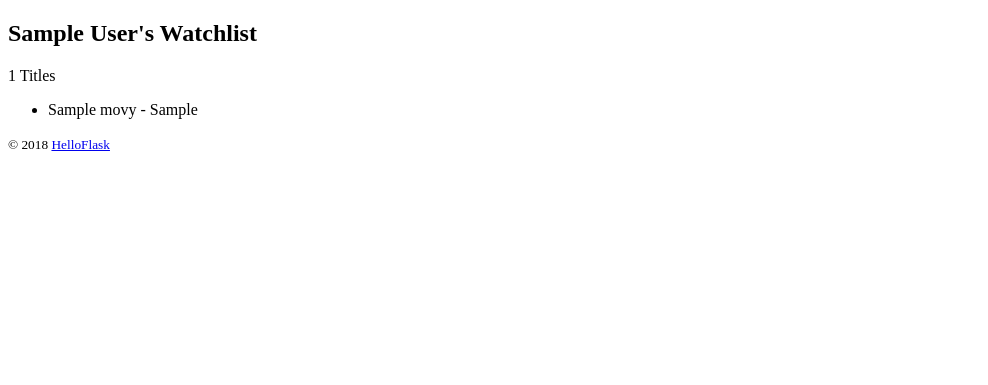
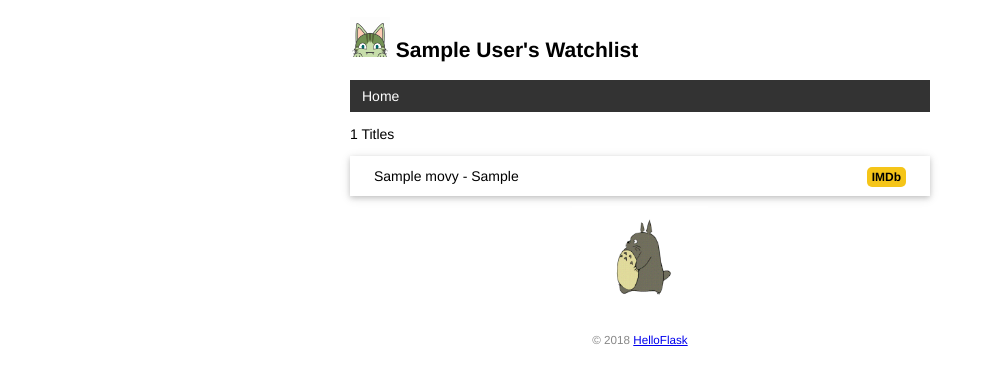
Before and after one commit to qiufengf/-flask, a Flask app: page / in a window 1280 px wide. Shown: the top 385 px of the page, without its empty margins (0-988 px from the left). Run offline with Flask 3, Linux system fonts and the light colour scheme; tables that the repository leaves empty hold one stand-in row (values such as "Sample post").

Commit message:
添加了一个错误模块

```diff
--- a/app.py
+++ b/app.py
@@ -25,10 +25,21 @@ class Movie(db.Model):
 def index():
     user = User.query.first()
     movies = Movie.query.all()
-    return render_template('index.html',user=user,movies=movies)
+    return render_template('index.html',movies=movies)
+
+@app.context_processor
+def inject_user():
+    user = User.query.first()
+    print(user)
+    return dict(user=user)
+
+@app.errorhandler(404)
+def page_not_found(e):
+    return render_template('404.html'),404
 
 
 
 # 启动应用
 if __name__ == '__main__':
+
     app.run(debug=True)
--- /dev/null
+++ b/static/style.css
@@ -0,0 +1,126 @@
+body {
+    margin: auto;
+    max-width: 580px;
+    font-size: 14px;
+    font-family: Helvetica, Arial, sans-serif;
+}
+
+.avatar {
+    width: 40px;
+}
+
+nav ul {
+    list-style-type: none;
+    margin: 0;
+    padding: 0;
+    overflow: hidden;
+    background-color: #333;
+}
+
+nav li {
+    float: left;
+}
+
+nav li a {
+    display: block;
+    color: white;
+    text-align: center;
+    padding: 8px 12px;
+    text-decoration: none;
+}
+
+nav li a:hover {
+    background-color: #111;
+}
+
+.alert {
+    position: relative;
+    padding: 7px;
+    margin: 7px 0;
+    border: 1px solid transparent;
+    color: #004085;
+    background-color: #cce5ff;
+    border-color: #b8daff;
+    border-radius: 5px;
+}
+
+input[type=submit] {
+    font-family: inherit;
+}
+
+input[type=text] {
+    border: 1px solid #ddd;
+}
+
+input[name=year] {
+    width: 50px;
+}
+
+.btn {
+    font-size: 12px;
+    padding: 3px 5px;
+    text-decoration: none;
+    cursor: pointer;
+    background-color: white;
+    color: black;
+    border: 1px solid #555555;
+    border-radius: 5px;
+}
+
+.btn:hover {
+    text-decoration: none;
+    background-color: black;
+    color: white;
+    border: 1px solid black;
+}
+
+.movie-list {
+    list-style-type: none;
+    padding: 0;
+    margin-bottom: 10px;
+    box-shadow: 0 2px 5px 0 rgba(0, 0, 0, 0.16), 0 2px 10px 0 rgba(0, 0, 0, 0.12);
+}
+
+.movie-list li {
+    padding: 12px 24px;
+    border-bottom: 1px solid #ddd;
+}
+
+.movie-list li:last-child {
+    border-bottom:none;
+}
+
+.movie-list li:hover {
+    background-color: #f8f9fa;
+}
+
+.float-right {
+    float: right;
+}
+
+.inline-form {
+    display: inline;
+}
+
+.imdb {
+    font-size: 12px;
+    font-weight: bold;
+    color: black;
+    text-decoration: none;
+    background: #F5C518;
+    border-radius: 5px;
+    padding: 3px 5px;
+}
+
+.totoro {
+    display: block;
+    margin: 0 auto;
+    height: 100px;
+}
+
+footer {
+    color: #888;
+    margin-top: 15px;
+    text-align: center;
+    padding: 10px;
+}
--- /dev/null
+++ b/templates/base.html
@@ -0,0 +1,27 @@
+<!DOCTYPE html>
+<html lang="en">
+<head>
+    {% block head %}
+    <meta charset="utf-8">
+    <meta name="viewport" content="width=device-width, initial-scale=1.0">
+    <title>{{ user.name }}'s Watchlist</title>
+    <link rel="icon" href="{{ url_for('static', filename='favicon.ico') }}">
+    <link rel="stylesheet" href="{{ url_for('static', filename='style.css') }}" type="text/css">
+    {% endblock %}
+</head>
+<body>
+    <h2>
+        <img alt="Avatar" class="avatar" src="{{ url_for('static', filename='images/avatar.png') }}">
+        {{ user.name }}'s Watchlist
+    </h2>
+    <nav>
+        <ul>
+            <li><a href="{{ url_for('index') }}">Home</a></li>
+        </ul>
+    </nav>
+    {% block content %}{% endblock %}
+    <footer>
+        <small>&copy; 2018 <a href="http://helloflask.com/book/3">HelloFlask</a></small>
+    </footer>
+</body>
+</html>
--- a/templates/index.html
+++ b/templates/index.html
@@ -1,20 +1,15 @@
-<!DOCTYPE html>
-<html lang="en">
-<head>
-    <meta charset="utf-8">
-    <title>{{ user.name }}'s Watchlist</title>
-</head>
-<body>
-    <h2>{{ user.name }}'s Watchlist</h2>
-    {# 使用 length 过滤器获取 movies 变量的长度 #}
-    <p>{{ movies|length }} Titles</p>
-    <ul>
-        {% for movie in movies %}  {# 迭代 movies 变量 #}
-        <li>{{ movie.title }} - {{ movie.year }}</li>  {# 等同于 movie['title'] #}
-        {% endfor %}  {# 使用 endfor 标签结束 for 语句 #}
-    </ul>
-    <footer>
-        <small>&copy; 2018 <a href="http://helloflask.com/book/3">HelloFlask</a></small>
-    </footer>
-</body>
-</html>
+{% extends 'base.html' %}
+
+{% block content %}
+<p>{{ movies|length }} Titles</p>
+<ul class="movie-list">
+    {% for movie in movies %}
+    <li>{{ movie.title }} - {{ movie.year }}
+        <span class="float-right">
+            <a class="imdb" href="https://www.imdb.com/find?q={{ movie.title }}" target="_blank" title="Find this movie on IMDb">IMDb</a>
+        </span>
+    </li>
+    {% endfor %}
+</ul>
+<img alt="Walking Totoro" class="totoro" src="{{ url_for('static', filename='images/totoro.gif') }}" title="to~to~ro~">
+{% endblock %}
```
Also changed, not shown: templates/404.html (+4 -18 lines), static/favicon.ico (added), static/images/avatar.png (added), static/images/totoro.gif (added).
